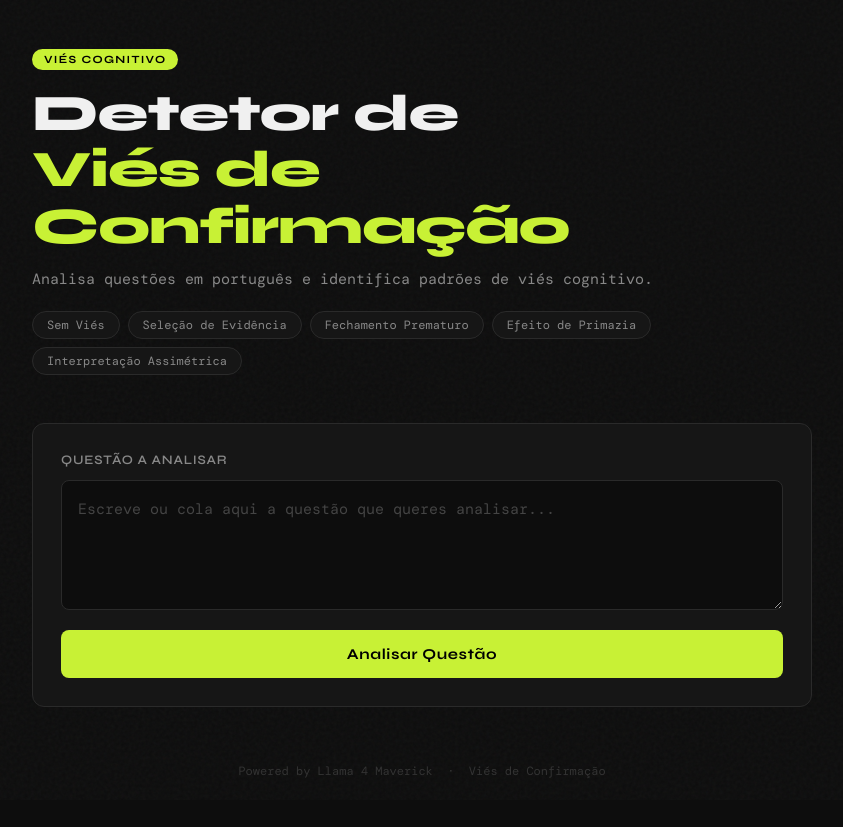
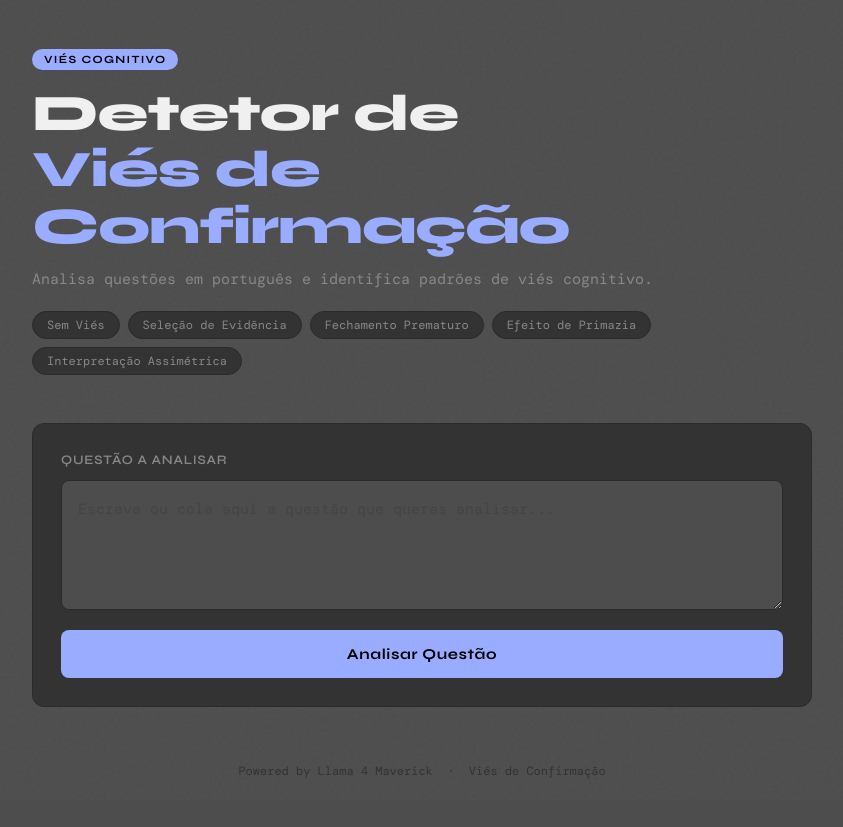
Before and after one commit to catarina-aguiar/Estagio_detector, a Flask app: page / in a window 1280 px wide. Shown: the whole page, without its empty margins (218-1061 px from the left). Run offline with Flask 3, Linux system fonts and the light colour scheme; some web fonts are replaced.

Commit message:
change of colors on index.html

```diff
--- a/templates/index.html
+++ b/templates/index.html
@@ -9,11 +9,11 @@
     *, *::before, *::after { box-sizing: border-box; margin: 0; padding: 0; }
 
     :root {
-      --bg: #0d0d0d;
-      --surface: #161616;
+      --bg: #4d4d4d;
+      --surface: #333333;
       --border: #2a2a2a;
-      --accent: #c8f135;
-      --accent-dim: #9ab82a;
+      --accent: #99acff;
+      --accent-dim: #c2cdff;
       --text: #f0f0f0;
       --text-muted: #888;
       --danger: #ff5e5e;
```
